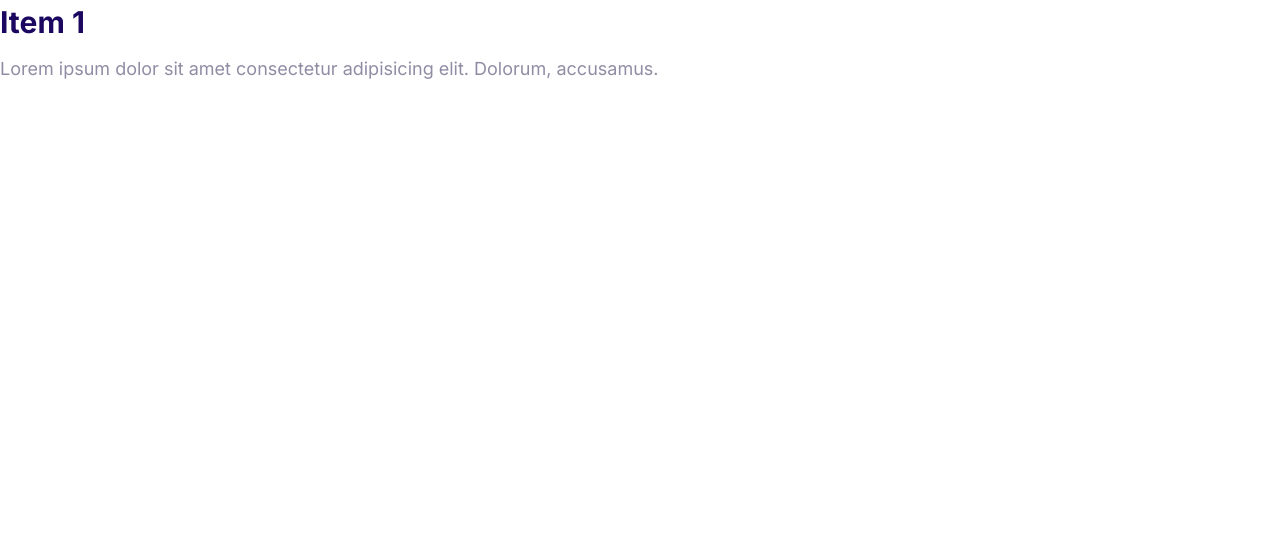
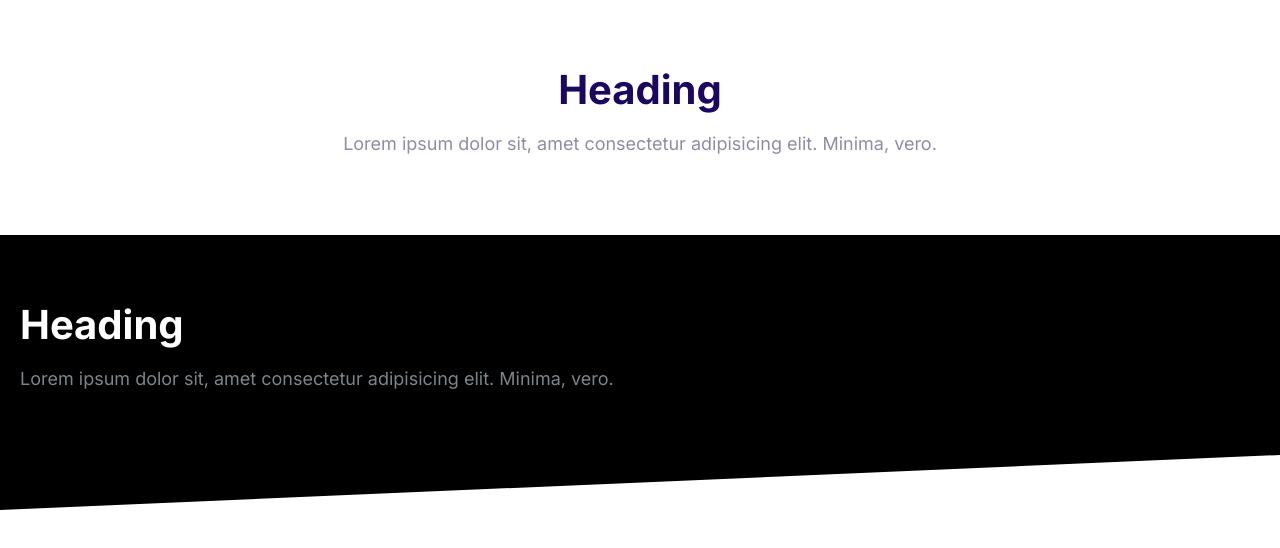
Before and after one commit to gerardhomsi/gerarify, a plain HTML site: page index.html in a window 1280 px wide. Drawn offline with Linux system fonts and the light colour scheme.

Commit message:
blocks components

```diff
--- a/css/styles.css
+++ b/css/styles.css
@@ -570,3 +570,42 @@ a {
   max-height: 100vh;
   opacity: 1;
 }
+
+/* Blocks */
+
+.block {
+  --padding-vertical: 6rem;
+  padding: var(--padding-vertical) 2rem;
+}
+
+.block__header {
+  text-align: center;
+}
+
+.block__heading {
+  margin-top: 0;
+}
+
+.block--dark {
+  background: #000;
+  color: #7b858b;
+}
+
+.block--dark .block__heading {
+  color: #fff;
+}
+
+.block--skewed-right {
+  padding-bottom: calc(var(--padding-vertical) + 4rem);
+  clip-path: polygon(0% 0%, 100% 0%, 100% 100%, 0% 80%);
+}
+
+.block--skewed-left {
+  padding-bottom: calc(var(--padding-vertical) + 4rem);
+  clip-path: polygon(0% 0%, 100% 0%, 100% 80%, 0% 100%);
+}
+
+.container {
+  max-width: 1140px;
+  margin: 0 auto;
+}
--- a/index.html
+++ b/index.html
@@ -15,18 +15,21 @@
     <link rel="stylesheet" href="css/styles.css" />
   </head>
   <body>
-    <div class="collapsible collapsible--expanded">
-      <header class="collapsible__header">
-        <h2 class="collapsible__heading">Item 1</h2>
-        <svg class="icon icon--white collapsible__chevron">
-          <use xlink:href="images/sprite.svg#chevron"></use>
-        </svg>
+    <section class="block container">
+      <header class="block__header">
+        <h2 class="block__heading">Heading</h2>
+        <p>
+          Lorem ipsum dolor sit, amet consectetur adipisicing elit. Minima,
+          vero.
+        </p>
       </header>
-      <div class="collapsible__content">
-        Lorem ipsum dolor sit amet consectetur adipisicing elit. Dolorum,
-        accusamus.
-      </div>
-    </div>
+    </section>
+    <section class="block block--dark block--skewed-left">
+      <h2 class="block__heading">Heading</h2>
+      <p>
+        Lorem ipsum dolor sit, amet consectetur adipisicing elit. Minima, vero.
+      </p>
+    </section>
     <script src="js/main.js"></script>
   </body>
 </html>
```
